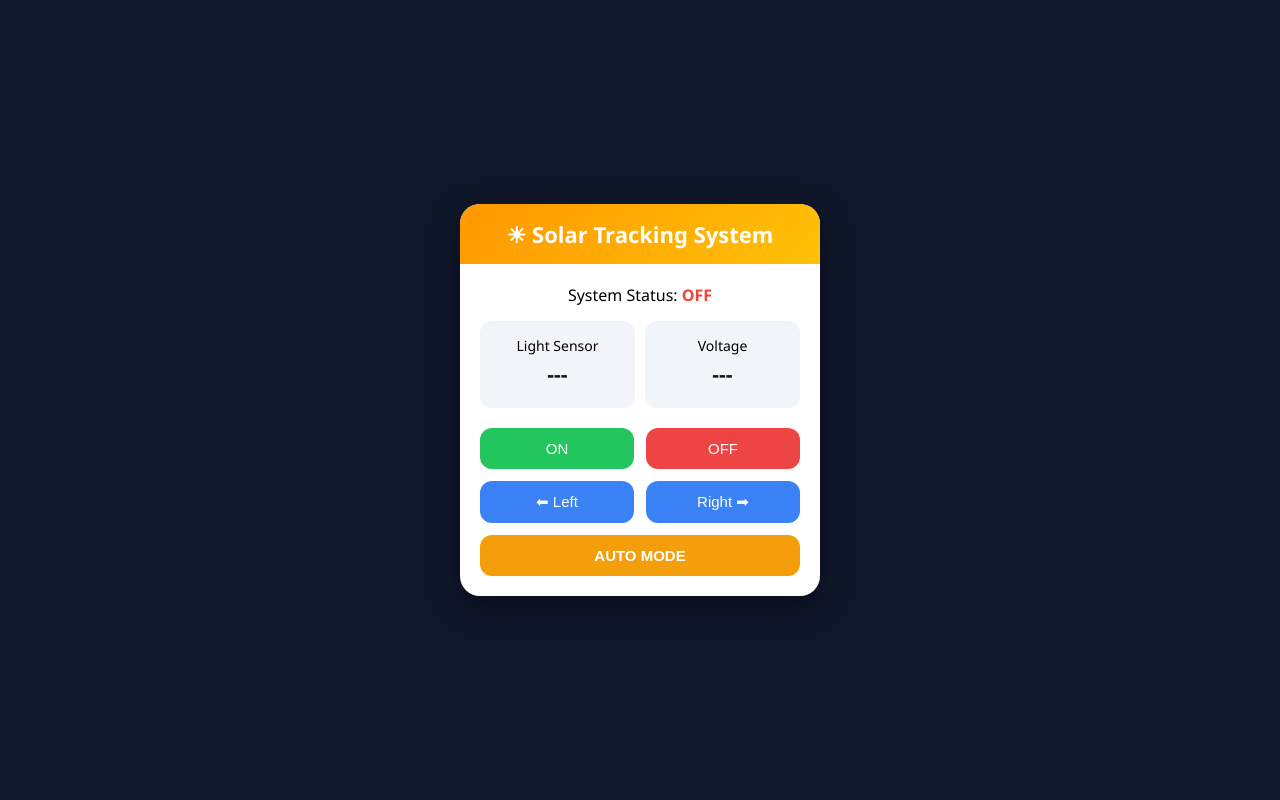
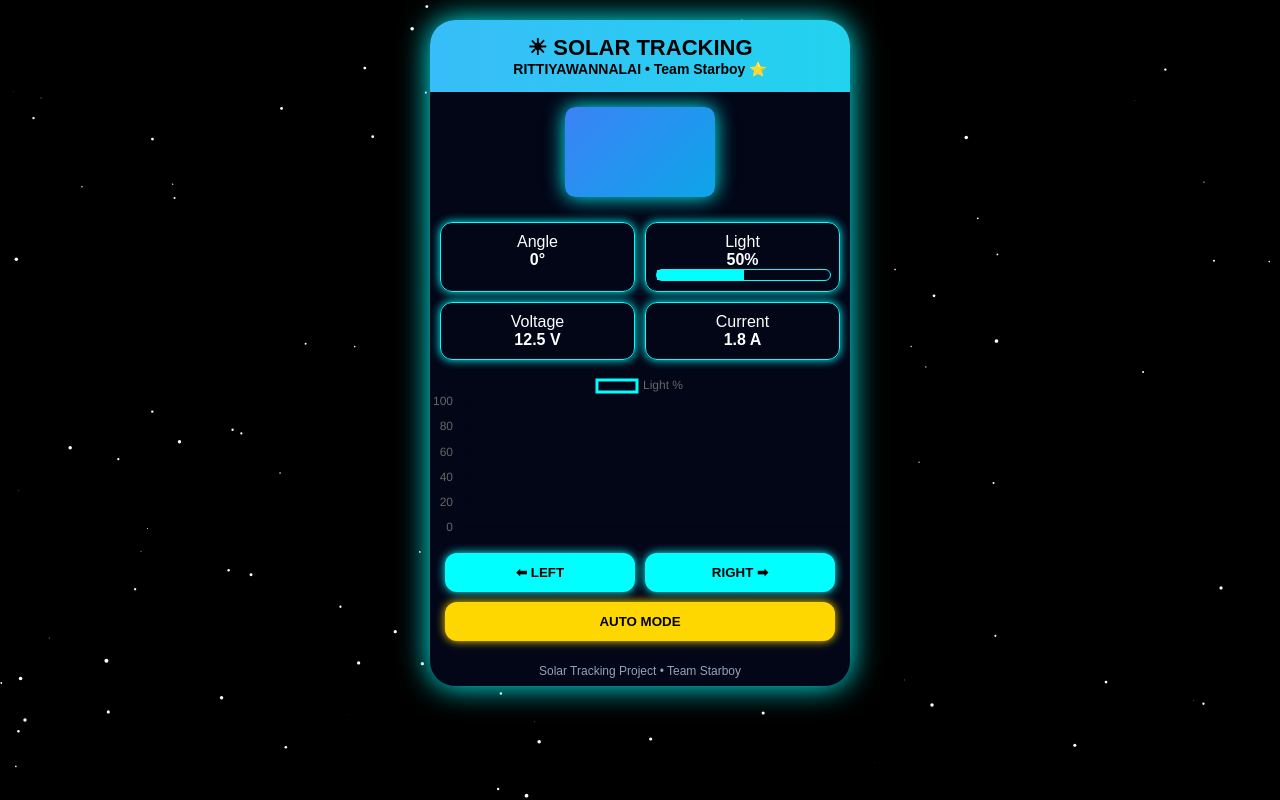
Before and after one commit to Starboy-nakub/Solar-tracking-ui, a plain HTML site: page index.html in a window 1280 px wide. Drawn offline with nearby package versions, Linux system fonts and the light colour scheme.

Commit message:
Update index.html

```diff
--- a/index.html
+++ b/index.html
@@ -2,125 +2,248 @@
 <html lang="en">
 <head>
 <meta charset="UTF-8">
-  <title>Solar Tracking UI</title>
+<title>SOLAR TRACKING - Starboy</title>
+<script src="https://cdn.jsdelivr.net/npm/chart.js"></script>
 <style>
-    body {
-      margin: 0;
-      font-family: "Segoe UI", Arial, sans-serif;
-      background: #0f172a;
-      display: flex;
-      justify-content: center;
-      align-items: center;
-      height: 100vh;
+body{
+  margin:0;
+  font-family:Arial, sans-serif;
+  background:black;
+  overflow:hidden;
+  color:white;
 }
-
-    .app {
-      width: 360px;
-      background: #ffffff;
-      border-radius: 20px;
-      overflow: hidden;
-      box-shadow: 0 10px 30px rgba(0,0,0,0.4);
+canvas#stars{
+  position:fixed;
+  top:0;left:0;
+  z-index:-1;
 }
-
-    .header {
-      background: linear-gradient(135deg, #ff9800, #ffc107);
-      padding: 15px;
-      text-align: center;
-      color: white;
-      font-size: 22px;
-      font-weight: bold;
+#splash{
+  position:fixed;
+  top:0;left:0;
+  width:100%;height:100%;
+  background:black;
+  color:white;
+  display:flex;
+  flex-direction:column;
+  justify-content:center;
+  align-items:center;
+  z-index:9999;
 }
-
-    .content {
-      padding: 20px;
+.app{
+  width:420px;
+  margin:auto;
+  margin-top:20px;
+  background:#020617;
+  border-radius:25px;
+  box-shadow:0 0 30px cyan;
+  overflow:hidden;
 }
-
-    .status {
-      text-align: center;
-      margin-bottom: 15px;
-      font-size: 16px;
+.header{
+  text-align:center;
+  padding:15px;
+  font-size:22px;
+  font-weight:bold;
+  background:linear-gradient(90deg,#38bdf8,#22d3ee);
+  color:black;
 }
-
-    .status span {
-      color: #f44336;
-      font-weight: bold;
+.subheader{
+  font-size:14px;
 }
-
-    .cards {
-      display: grid;
-      grid-template-columns: 1fr 1fr;
-      gap: 10px;
-      margin-bottom: 20px;
+.panel-area{
+  display:flex;
+  justify-content:center;
+  margin:15px;
 }
-
-    .card {
-      background: #f1f5f9;
-      border-radius: 12px;
-      padding: 15px;
-      text-align: center;
-      font-size: 14px;
+.panel{
+  width:150px;
+  height:90px;
+  background:linear-gradient(135deg,#3b82f6,#0ea5e9);
+  border-radius:10px;
+  box-shadow:0 0 20px cyan;
+  transition:0.5s;
 }
-
-    .card h2 {
-      margin: 5px 0;
-      color: #0f172a;
+.cards{
+  display:grid;
+  grid-template-columns:1fr 1fr;
+  gap:10px;
+  padding:10px;
 }
-
-    .controls {
-      display: grid;
-      grid-template-columns: 1fr 1fr;
-      gap: 12px;
+.card{
+  border:1px solid cyan;
+  border-radius:12px;
+  padding:10px;
+  text-align:center;
+  box-shadow:0 0 10px cyan;
 }
-
-    button {
-      padding: 12px;
-      border: none;
-      border-radius: 12px;
-      font-size: 15px;
-      cursor: pointer;
+.progress{
+  width:100%;
+  height:10px;
+  background:#020617;
+  border-radius:10px;
+  border:1px solid cyan;
 }
-
-    .on { background: #22c55e; color: white; }
-    .off { background: #ef4444; color: white; }
-    .left { background: #3b82f6; color: white; }
-    .right { background: #3b82f6; color: white; }
-    .auto {
-      background: #f59e0b;
-      color: white;
-      grid-column: span 2;
-      font-weight: bold;
+.bar{
+  height:100%;
+  width:50%;
+  background:cyan;
+}
+.controls{
+  display:grid;
+  grid-template-columns:1fr 1fr;
+  gap:10px;
+  padding:15px;
+}
+button{
+  padding:12px;
+  border:none;
+  border-radius:12px;
+  font-weight:bold;
+  cursor:pointer;
+  background:cyan;
+  box-shadow:0 0 10px cyan;
+}
+.auto{
+  grid-column:span 2;
+  background:gold;
+  box-shadow:0 0 10px gold;
+}
+.footer{
+  text-align:center;
+  font-size:12px;
+  padding:8px;
+  color:#94a3b8;
 }
 </style>
 </head>
 
 <body>
+
+<!-- Splash Screen -->
+<div id="splash">
+  <h1>☀ SOLAR TRACKING</h1>
+  <h3>RITTIYAWANNALAI</h3>
+  <h3>Team Starboy ⭐</h3>
+  <p>Loading...</p>
+</div>
+
+<canvas id="stars"></canvas>
+
 <div class="app">
-    <div class="header">☀ Solar Tracking System</div>
+  <div class="header">
+    ☀ SOLAR TRACKING
+    <div class="subheader">RITTIYAWANNALAI • Team Starboy ⭐</div>
+  </div>
 
-    <div class="content">
-      <div class="status">
-        System Status: <span>OFF</span>
+  <div class="panel-area">
+    <div class="panel" id="panel"></div>
   </div>
 
   <div class="cards">
+    <div class="card">Angle<br><b id="angleText">0°</b></div>
     <div class="card">
-          Light Sensor
-          <h2>---</h2>
+      Light<br><b id="lightText">50%</b>
+      <div class="progress"><div class="bar" id="lightBar"></div></div>
     </div>
-        <div class="card">
-          Voltage
-          <h2>---</h2>
-        </div>
+    <div class="card">Voltage<br><b>12.5 V</b></div>
+    <div class="card">Current<br><b>1.8 A</b></div>
   </div>
 
+  <canvas id="chart" height="120"></canvas>
+
   <div class="controls">
-        <button class="on">ON</button>
-        <button class="off">OFF</button>
-        <button class="left">⬅ Left</button>
-        <button class="right">Right ➡</button>
-        <button class="auto">AUTO MODE</button>
+    <button onclick="rotateLeft()">⬅ LEFT</button>
+    <button onclick="rotateRight()">RIGHT ➡</button>
+    <button class="auto" onclick="autoRotate()">AUTO MODE</button>
   </div>
+
+  <div class="footer">Solar Tracking Project • Team Starboy</div>
 </div>
-  </div>
+
+<script>
+// Splash Screen
+setTimeout(()=>{
+  document.getElementById("splash").style.display="none";
+},2000);
+
+// Stars background
+const canvas=document.getElementById("stars");
+const ctx=canvas.getContext("2d");
+canvas.width=window.innerWidth;
+canvas.height=window.innerHeight;
+let stars=[];
+for(let i=0;i<120;i++){
+  stars.push({x:Math.random()*canvas.width,y:Math.random()*canvas.height,r:Math.random()*2});
+}
+function animateStars(){
+  ctx.clearRect(0,0,canvas.width,canvas.height);
+  ctx.fillStyle="white";
+  stars.forEach(s=>{
+    ctx.beginPath();
+    ctx.arc(s.x,s.y,s.r,0,Math.PI*2);
+    ctx.fill();
+    s.y+=0.3;
+    if(s.y>canvas.height) s.y=0;
+  });
+  requestAnimationFrame(animateStars);
+}
+animateStars();
+
+// Panel control
+let angle=0;
+let auto=false;
+let interval;
+
+function update(){
+  document.getElementById("panel").style.transform="rotate("+angle+"deg)";
+  document.getElementById("angleText").innerText=angle+"°";
+  let light=Math.abs(angle)%100;
+  document.getElementById("lightText").innerText=light+"%";
+  document.getElementById("lightBar").style.width=light+"%";
+  addData(light);
+}
+
+function rotateLeft(){angle-=10;update();}
+function rotateRight(){angle+=10;update();}
+
+function autoRotate(){
+  if(auto){
+    clearInterval(interval);
+    auto=false;
+  }else{
+    auto=true;
+    interval=setInterval(()=>{
+      angle+=5;
+      update();
+    },500);
+  }
+}
+
+// Chart
+const ctxChart=document.getElementById("chart").getContext("2d");
+const chart=new Chart(ctxChart,{
+  type:"line",
+  data:{
+    labels:[],
+    datasets:[{
+      label:"Light %",
+      data:[],
+      borderColor:"cyan",
+      tension:0.3
+    }]
+  },
+  options:{scales:{y:{min:0,max:100}}}
+});
+
+function addData(val){
+  if(chart.data.labels.length>10){
+    chart.data.labels.shift();
+    chart.data.datasets[0].data.shift();
+  }
+  chart.data.labels.push("");
+  chart.data.datasets[0].data.push(val);
+  chart.update();
+}
+</script>
+
 </body>
 </html>
```
Lines whose indentation alone changed are shown as unchanged.
